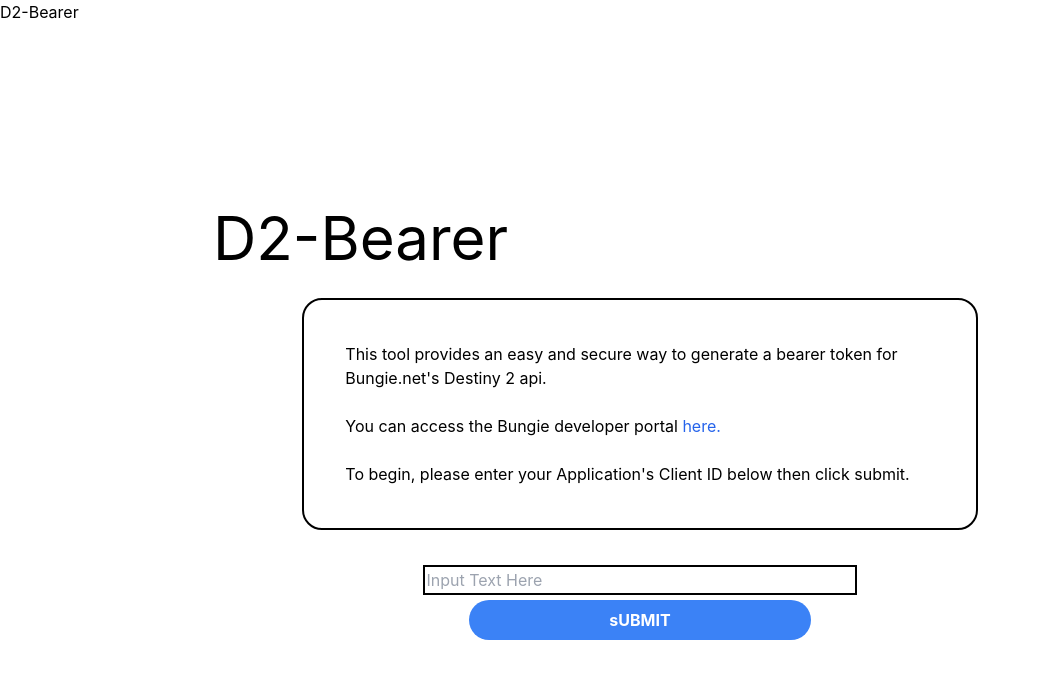
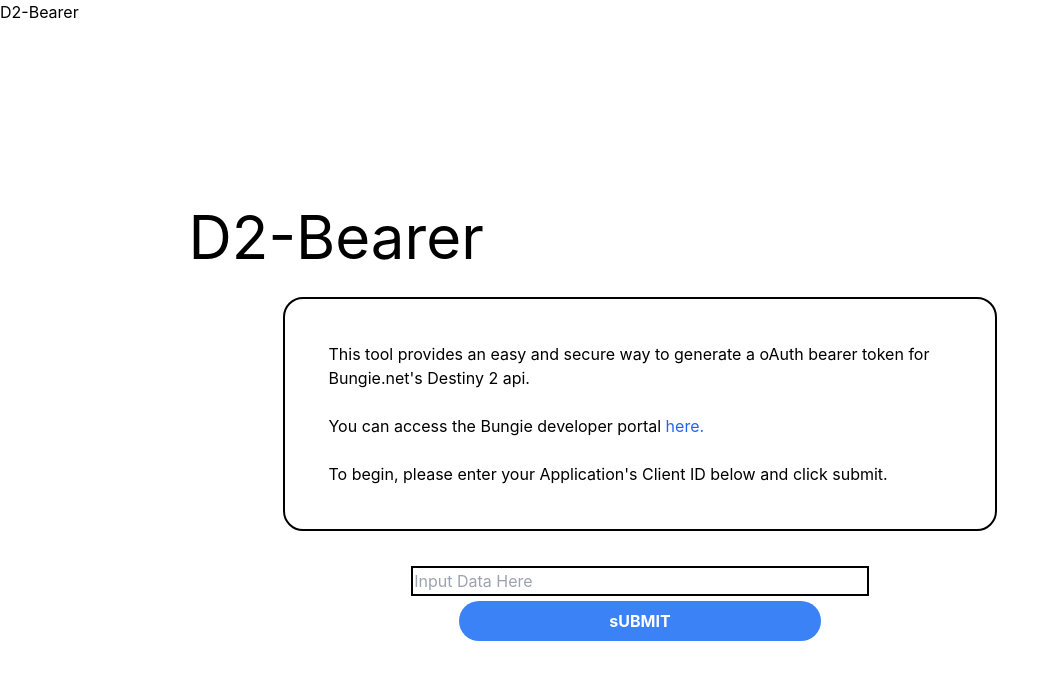
Before and after one commit to tlstommy/d2bearer, a React (Create React App) app: page / in a window 1280 px wide. Shown: the top 680 px of the page, without its empty margins (0-1059 px from the left). Built offline with nearby package versions, Linux system fonts and the light colour scheme.

Commit message:
got step counter working

```diff
--- a/src/components/Container.js
+++ b/src/components/Container.js
@@ -15,20 +15,30 @@
   let appCliID;
   let appCliSecret;
   let textInputComponent;
+  //counts each step in the cycle of token generation
+
+
+
+  const apiURL = "https://www.bungie.net/Platform/App/OAuth/Token/"
+
+
   appCliID = "1"
   //strings for instructions so i could practice a bit with this data type
   const instructionStrings = {
-    enterClientIDString: <p>This tool provides an easy and secure way to generate a bearer token for Bungie.net's Destiny 2 api.<br/><br/>You can access the Bungie developer portal&nbsp;
+    enterClientIDString: <p>This tool provides an easy and secure way to generate a oAuth bearer token for Bungie.net's Destiny 2 api.<br/><br/>You can access the Bungie developer portal&nbsp;
     <a class="hover:underline text-blue-600" href="https://www.bungie.net/en/Application">here.</a>
-    <br/><br/>To begin, please enter your Application's Client ID below then click submit.</p>,
-    enterClientSecretString: <p>Now, please enter your Application's Client Secret below then click submit.</p>,
+    <br/><br/>To begin, please enter your Application's Client ID below and click submit.</p>,
 
+    enterClientSecretString: <p><b>App Client ID: </b>{appCliID}<br/><br/><hr/><br/>Now, please enter your Application's Client Secret below and click submit.</p>,
+
+    openAuthUrlString: <p><b>App Client ID: </b>{appCliID}<br/><b>App Client Secret: </b>{appCliSecret}<br/><br/><hr/><br/>Now, please enter your Application's Client Secret below and click submit.</p>,
   }
 
   // Declare a new state variable, inputData and set setdata to input data
   const [inputData, setData] = useState('');
   //use setTextData(""); to update textboxText
   const [textboxText, setTextData] = useState('');
+  const [stepCounter, setStepCounter] = useState(0);
 
   //use effect with an empty cond will trigger on page load.
   useEffect(() => {
@@ -41,7 +51,12 @@
     setData(e);
   }
 
+  //this may be a bit of scuffed way to do this
+  function updateAppData(step,data){
+    console.log(stepCounter);
+    console.log(data);
 
+  }
 
 
   //on button submit print out the inputData var from above
@@ -50,10 +65,13 @@
 
     //set data from submit
     userInput = inputData;
-    console.log(appCliID);
+    //console.log(appCliID);
 
-    console.log(userInput);
+    //console.log(userInput);
     //alertTest(inputData);
+
+    updateAppData(stepCounter,inputData);
+    setStepCounter(stepCounter+1)
     setTextData(instructionStrings.enterClientSecretString);
 
   }
@@ -85,7 +103,7 @@
             <div class="flex flex-col space-y-5">
               <div className="flex flex-col items-center space-y-2">
                 <TextBox textboxText={textboxText} />
-                <input className="textInputBox " type="text" id="textInput" name="textInput" placeholder="Input Text Here" onChange={event=>updateInputData(event.target.value)}></input>
+                <input className="textInputBox " type="text" id="textInput" name="textInput" placeholder="Input Data Here" onChange={event=>updateInputData(event.target.value)}></input>
                 <Button buttonText={"sUBMIT"}/>
               </div>
             </div>
```
